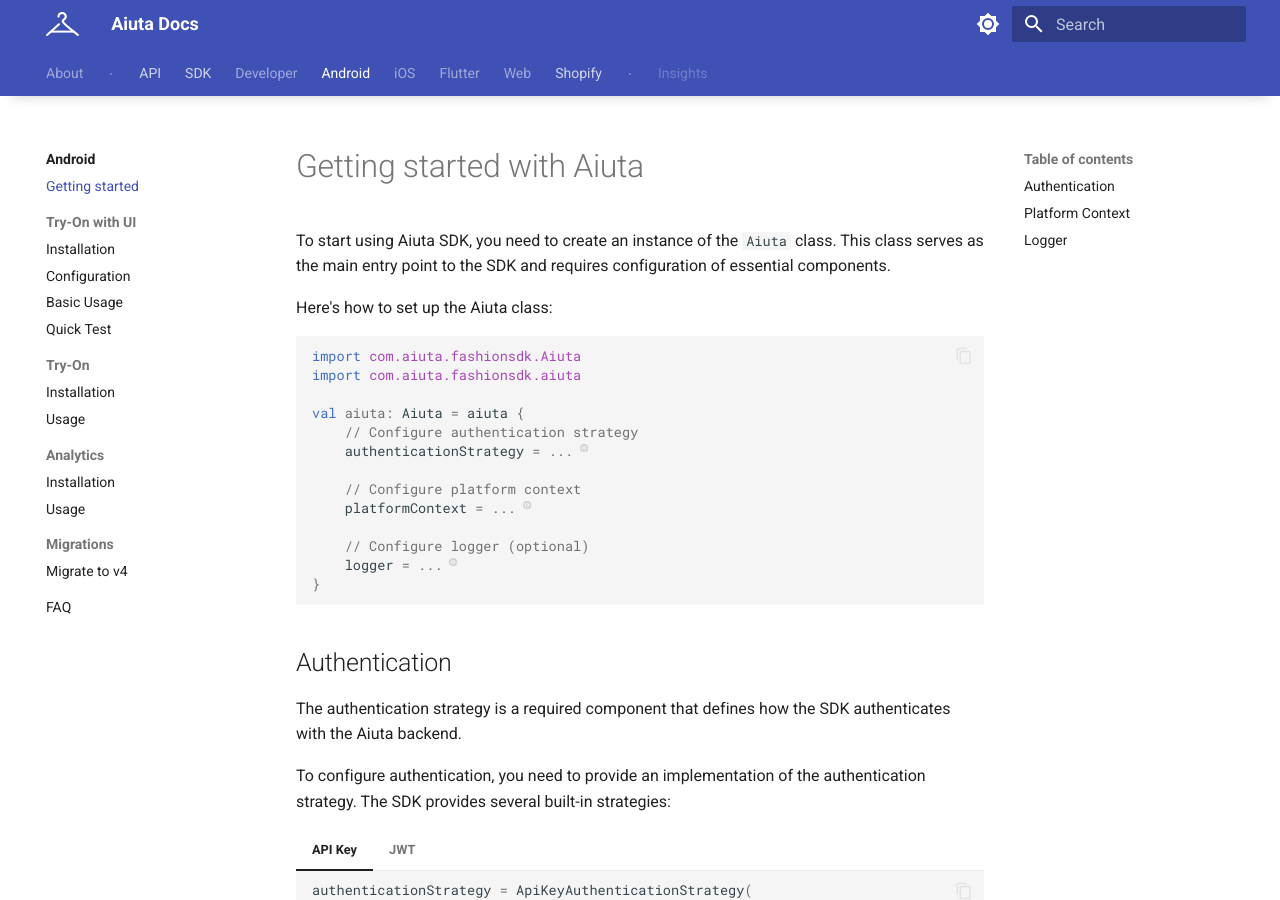
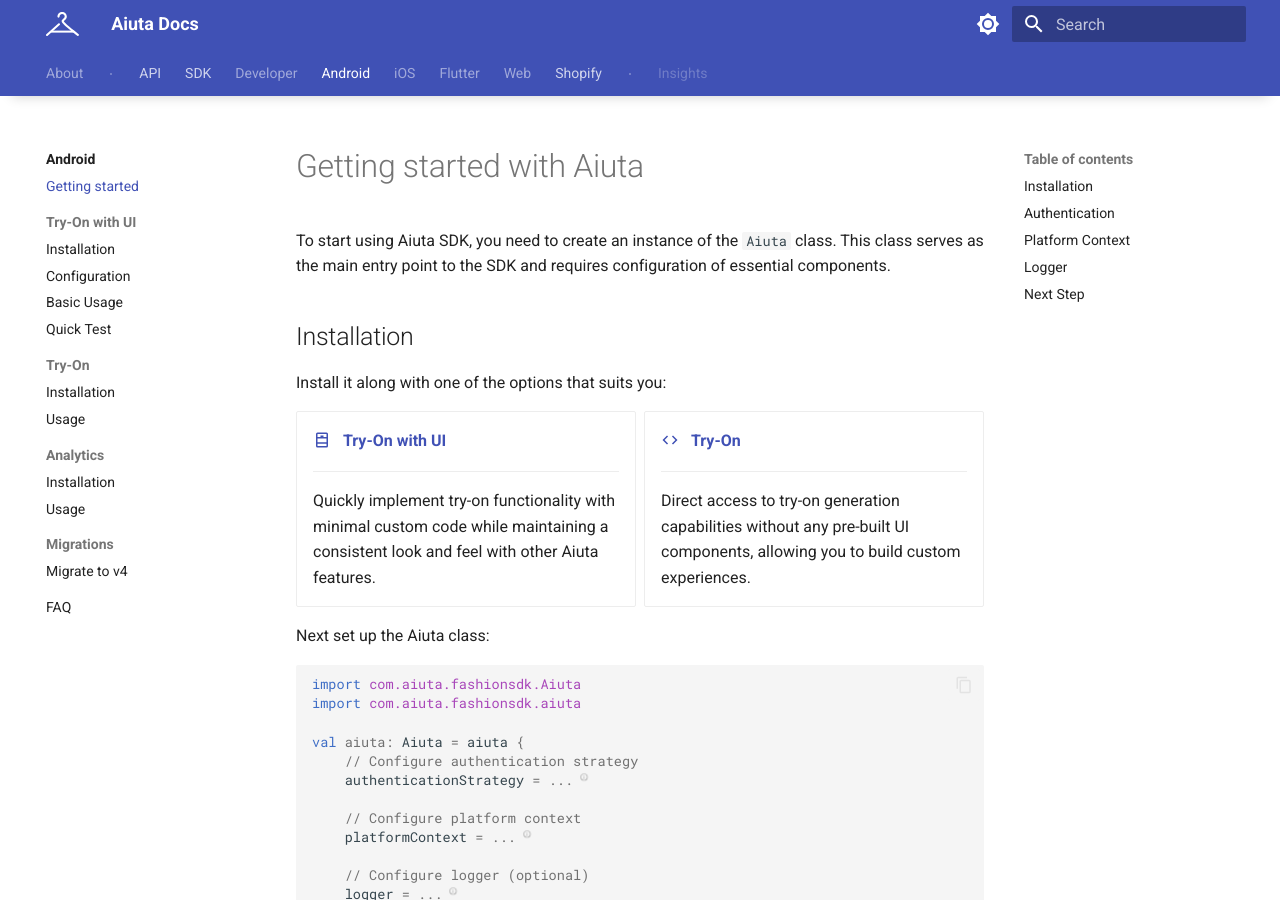
Before and after one commit to aiuta-com/docs, an MkDocs documentation site: the page built from docs/sdk/android/base/aiuta-getting-started.md, in a window 1280 px wide and 900 px high. Built offline with MkDocs 1.6.1 and Material for MkDocs 9.7.7, drawn with Linux system fonts in a browser that asks for light colours; some of the changed text lies outside the part shown.

Commit message:
Links android getting started

````diff
--- a/docs/sdk/android/base/aiuta-getting-started.md
+++ b/docs/sdk/android/base/aiuta-getting-started.md
@@ -2,7 +2,27 @@
 
 To start using Aiuta SDK, you need to create an instance of the `Aiuta` class. This class serves as the main entry point to the SDK and requires configuration of essential components.
 
-Here's how to set up the Aiuta class:
+## Installation
+
+Install it along with one of the options that suits you:
+
+<div class="grid cards" markdown>
+
+-   [:material-window-open: __Try-On with UI__](/sdk/android/tryon-ui/installation.md)
+
+    ---
+
+    Quickly implement try-on functionality with minimal custom code while maintaining a consistent look and feel with other Aiuta features.
+
+-   [:material-code-tags: __Try-On__](/sdk/android/tryon/installation.md)
+
+    ---
+
+    Direct access to try-on generation capabilities without any pre-built UI components, allowing you to build custom experiences.
+
+</div>
+
+Next set up the Aiuta class:
 
 ```kotlin
 import com.aiuta.fashionsdk.Aiuta
@@ -118,3 +138,12 @@
 - Integrate SDK logs with your application's logging system
 - Filter or transform log messages
 - Add additional context to log messages
+
+## Next Step
+
+<div class="grid cards" markdown>
+
+- :octicons-arrow-right-24: Create [__Try-On with UI__ Configuration](/sdk/android/tryon-ui/configuration.md)
+- :octicons-arrow-right-24: Using [__Try-Ons__](/sdk/android/tryon/usage.md)
+
+</div>
````
Also changed, not shown: docs/sdk/android/index.md (+12 -4 lines), docs/sdk/android/tryon/installation.md (+1 -1 lines), docs/sdk/developer/index.md (+1 -1 lines).
